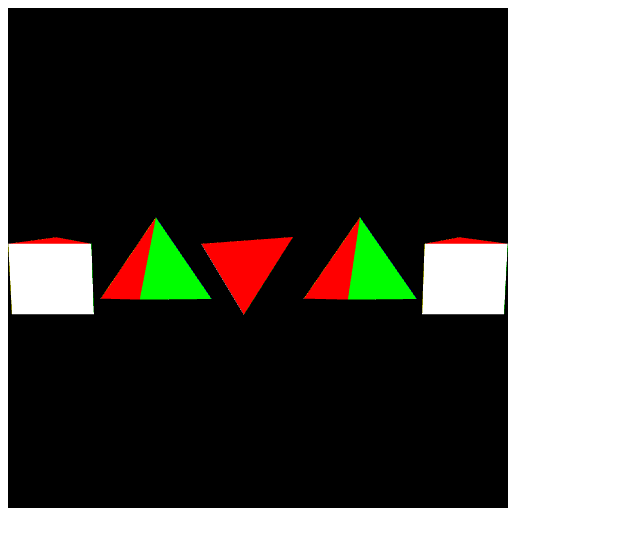
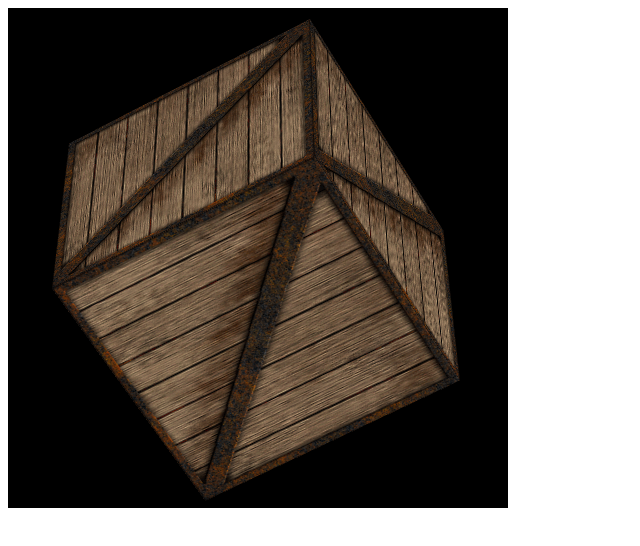
Before and after one commit to jnaglick/webgl, a plain HTML site: page index.html in a window 1280 px wide. Shown: the whole page, without its empty margins (0-640 px from the left). Drawn offline with Linux system fonts and the light colour scheme.

Commit message:
map crate texture to cube

```diff
--- a/index.html
+++ b/index.html
@@ -8,25 +8,28 @@
 <script id="shader-fs" type="x-shader/x-fragment">
     precision mediump float;
 
-    varying vec4 vColor;
+    uniform sampler2D uSampler;
+
+    varying vec2 vTextureCoord;
 
     void main(void) {
-        gl_FragColor = vColor;
+        gl_FragColor = texture2D(uSampler, vTextureCoord);
+        //gl_FragColor = vec4(1.0, 0.0, 1.0, 0.3);
     }
 </script>
 
 <script id="shader-vs" type="x-shader/x-vertex">
+    uniform mat4 uMVMatrix;
     uniform mat4 uPMatrix;
-    uniform mat4 uMVMatrix;
 
-    attribute vec4 aVertexColor;
     attribute vec3 aVertexPosition;
+    attribute vec2 aTextureCoord;
 
-    varying vec4 vColor;
+    varying vec2 vTextureCoord;
 
     void main(void) {
-        vColor = aVertexColor;
         gl_Position = uPMatrix * uMVMatrix * vec4(aVertexPosition, 1.0);
+        vTextureCoord = aTextureCoord;
     }
 </script>
 
@@ -58,7 +61,7 @@
         gl.useProgram(shaderProgram);
 
         gl.enableVertexAttribArray(gl.getAttribLocation(shaderProgram, "aVertexPosition"));
-        gl.enableVertexAttribArray(gl.getAttribLocation(shaderProgram, "aVertexColor"));
+        gl.enableVertexAttribArray(gl.getAttribLocation(shaderProgram, "aTextureCoord"));
 
         return shaderProgram;
     }
@@ -80,94 +83,101 @@
         gl.bufferData(gl.ARRAY_BUFFER, data, gl.STATIC_DRAW);
     }
 
-    function createPyramidFigure(gl, translation, rotation, animateFn) {
-        // triangles position
-        var trianglesPositionBuffer = createArrayBuffer(gl, {
-            itemSize: 3,
-            numItems: 12,
-            glDrawMode: gl.TRIANGLES
+    function setElementArrayBufferData(gl, buffer, data) {
+        gl.bindBuffer(gl.ELEMENT_ARRAY_BUFFER, buffer);
+        gl.bufferData(gl.ELEMENT_ARRAY_BUFFER, data, gl.STATIC_DRAW);
+    }
+
+    function createCubeFigure(gl, translation, rotation, animateFn) {
+        // position buffer
+        var cubePositionBuffer = createArrayBuffer(gl, {
+            itemSize: 3
         });
-        setArrayBufferData(gl, trianglesPositionBuffer, new Float32Array([
+        setArrayBufferData(gl, cubePositionBuffer, new Float32Array([
             // Front face
-             0.0,  1.0,  0.0,
             -1.0, -1.0,  1.0,
              1.0, -1.0,  1.0,
-            // Right face
-             0.0,  1.0,  0.0,
+             1.0,  1.0,  1.0,
+            -1.0,  1.0,  1.0,
+            // Back face
+            -1.0, -1.0, -1.0,
+            -1.0,  1.0, -1.0,
+             1.0,  1.0, -1.0,
+             1.0, -1.0, -1.0,
+            // Top face
+            -1.0,  1.0, -1.0,
+            -1.0,  1.0,  1.0,
+             1.0,  1.0,  1.0,
+             1.0,  1.0, -1.0,
+            // Bottom face
+            -1.0, -1.0, -1.0,
+            -1.0, -1.0,  1.0,
              1.0, -1.0,  1.0,
              1.0, -1.0, -1.0,
-            // Back face
-             0.0,  1.0,  0.0,
+            // Right face
              1.0, -1.0, -1.0,
+             1.0,  1.0, -1.0,
+             1.0,  1.0,  1.0,
+             1.0, -1.0,  1.0,
+            // Left face
             -1.0, -1.0, -1.0,
-            // Left face
-             0.0,  1.0,  0.0,
-            -1.0, -1.0, -1.0,
-            -1.0, -1.0,  1.0
+            -1.0, -1.0,  1.0,
+            -1.0,  1.0,  1.0,
+            -1.0,  1.0, -1.0,
         ]));
 
-        // triangles color
-        var trianglesColorBuffer = createArrayBuffer(gl, {
-            itemSize: 4
+        // texture buffer
+        var cubeTextureBuffer = createArrayBuffer(gl, {
+            itemSize: 2
         });
-        setArrayBufferData(gl, trianglesColorBuffer, new Float32Array([
+        setArrayBufferData(gl, cubeTextureBuffer, new Float32Array([
             // Front face
-            1.0, 0.0, 0.0, 1.0,
-            1.0, 0.0, 0.0, 1.0,
-            1.0, 0.0, 0.0, 1.0,
+            0.0, 0.0,
+            1.0, 0.0,
+            1.0, 1.0,
+            0.0, 1.0,
+            // Back face
+            1.0, 0.0,
+            1.0, 1.0,
+            0.0, 1.0,
+            0.0, 0.0,
+            // Top face
+            0.0, 1.0,
+            0.0, 0.0,
+            1.0, 0.0,
+            1.0, 1.0,
+            // Bottom face
+            0.0, 1.0,
+            0.0, 0.0,
+            1.0, 0.0,
+            1.0, 1.0,
             // Right face
-            0.0, 1.0, 0.0, 1.0,
-            0.0, 1.0, 0.0, 1.0,
-            0.0, 1.0, 0.0, 1.0,
-            // Back face
-            0.0, 0.0, 1.0, 1.0,
-            0.0, 0.0, 1.0, 1.0,
-            0.0, 0.0, 1.0, 1.0,
+            1.0, 0.0,
+            1.0, 1.0,
+            0.0, 1.0,
+            0.0, 0.0,
             // Left face
-            1.0, 1.0, 0.0, 1.0,
-            1.0, 1.0, 0.0, 1.0,
-            1.0, 1.0, 0.0, 1.0,
+            0.0, 0.0,
+            1.0, 0.0,
+            1.0, 1.0,
+            0.0, 1.0,
         ]));
 
-        // triangles buffer obj
-        var trianglesBuffers = {
-            position: trianglesPositionBuffer,
-            color: trianglesColorBuffer
-        };
-
-        // bottom square position
-        var squarePositionBuffer = createArrayBuffer(gl, {
-            itemSize: 3,
-            numItems: 4,
-            glDrawMode: gl.TRIANGLE_STRIP
+        // index buffer
+        var cubeIndexBuffer = createArrayBuffer(gl, {
+            numItems: 36
         });
-        setArrayBufferData(gl, squarePositionBuffer, new Float32Array([
-            -1.0, -1.0,  -1.0,
-             1.0, -1.0,  -1.0,
-            -1.0, -1.0,  1.0,
-             1.0, -1.0,  1.0,
+        setElementArrayBufferData(gl, cubeIndexBuffer, new Uint16Array([
+            0, 1, 2,      0, 2, 3,    // Front face
+            4, 5, 6,      4, 6, 7,    // Back face
+            8, 9, 10,     8, 10, 11,  // Top face
+            12, 13, 14,   12, 14, 15, // Bottom face
+            16, 17, 18,   16, 18, 19, // Right face
+            20, 21, 22,   20, 22, 23  // Left face
         ]));
 
-        // bottom square color
-        var squareColorBuffer = createArrayBuffer(gl, {
-            itemSize: 4
-        });
-        setArrayBufferData(gl, squareColorBuffer, new Float32Array([
-             1.0, 1.0, 1.0, 1.0,
-             1.0, 1.0, 1.0, 1.0,
-             1.0, 1.0, 1.0, 1.0,
-             1.0, 1.0, 1.0, 1.0
-        ]));
-
-        // square buffer obj
-        var squareBuffers = {
-            position: squarePositionBuffer,
-            color: squareColorBuffer
-        };
-
-        // finally, the pyramid figure
         return {
-            buffers: [trianglesBuffers, squareBuffers],
+            buffers: [{position: cubePositionBuffer, texture: cubeTextureBuffer, index: cubeIndexBuffer}],
             translation: translation,
             rotation: rotation,
             animate: animateFn
@@ -177,28 +187,22 @@
     function initFigures(gl) {
         var figures = [];
 
-        animateX = function() {
+        var nullFn = function(){};
+
+        var rotateFn = function() {
             this.rotation.x = this.rotation.x == 360 ? 0 : this.rotation.x + 1;
-        };
-        animateY = function() {
-            this.rotation.y = this.rotation.y == 360 ? 0 : this.rotation.y + 1;
-        };
-        animateZ = function() {
-            this.rotation.z = this.rotation.z == 360 ? 0 : this.rotation.z + 1;
+            this.rotation.y = this.rotation.y == 360 ? 0 : this.rotation.y + 2;
+            //this.rotation.z = this.rotation.z == 360 ? 0 : this.rotation.z + 1;
         };
 
-        figures.push(createPyramidFigure(gl, [5.0, 0.0, -70.0], {x: 0, y: 0, z: 0}, animateX));
-        figures.push(createPyramidFigure(gl, [2.5, 0.0, -70.0], {x: 0, y: 0, z: 0}, animateY));
-        figures.push(createPyramidFigure(gl, [0.0, 0.0, -70.0], {x: 0, y: 0, z: 0}, animateZ));
-        figures.push(createPyramidFigure(gl, [-2.5, 0.0, -70.0], {x: 0, y: 0, z: 0}, animateY));
-        figures.push(createPyramidFigure(gl, [-5.0, 0.0, -70.0], {x: 0, y: 0, z: 0}, animateX));
+        figures.push(createCubeFigure(gl, [0.0, 0.0, -20.0], {x: 0.0, y: 0.0, z: 0.0}, rotateFn));
 
         return figures;
     }
 
 
 
-    function drawScene(gl, shaderProgram, figures, viewportWidth, viewportHeight) {
+    function drawScene(gl, shaderProgram, figures, texture, viewportWidth, viewportHeight) {
         // set up viewport and clear
         gl.viewport(0, 0, viewportWidth, viewportHeight);
         gl.clear(gl.COLOR_BUFFER_BIT | gl.DEPTH_BUFFER_BIT);
@@ -221,18 +225,24 @@
 
             // draw buffers
             figure.buffers.forEach(function(buffer) {
-                // set color attrib
-                var color = buffer.color;
-                gl.bindBuffer(gl.ARRAY_BUFFER, color);
-                gl.vertexAttribPointer(gl.getAttribLocation(shaderProgram, "aVertexColor"), color.itemSize, gl.FLOAT, false, 0, 0);
+                // set position attrib
+                var positionBuffer = buffer.position;
+                gl.bindBuffer(gl.ARRAY_BUFFER, positionBuffer);
+                gl.vertexAttribPointer(gl.getAttribLocation(shaderProgram, "aVertexPosition"), positionBuffer.itemSize, gl.FLOAT, false, 0, 0);
 
-                // set position attrib
-                var position = buffer.position;
-                gl.bindBuffer(gl.ARRAY_BUFFER, position);
-                gl.vertexAttribPointer(gl.getAttribLocation(shaderProgram, "aVertexPosition"), position.itemSize, gl.FLOAT, false, 0, 0);
+                // set texture attrib
+                var textureBuffer = buffer.texture;
+                gl.bindBuffer(gl.ARRAY_BUFFER, textureBuffer);
+                gl.vertexAttribPointer(gl.getAttribLocation(shaderProgram, "aTextureCoord"), textureBuffer.itemSize, gl.FLOAT, false, 0, 0);
+
+                // bind to texture (lol changeme)
+                gl.activeTexture(gl.TEXTURE0);
+                gl.bindTexture(gl.TEXTURE_2D, texture);
+                gl.uniform1i(gl.getUniformLocation(shaderProgram, "uSampler"), 0);
 
                 // draw
-                gl.drawArrays(position.glDrawMode, 0, position.numItems);
+                gl.bindBuffer(gl.ELEMENT_ARRAY_BUFFER, buffer.index);
+                gl.drawElements(gl.TRIANGLES, buffer.index.numItems, gl.UNSIGNED_SHORT, 0);
             });
         });
     }
@@ -243,14 +253,30 @@
         });
     }
 
+    function loadTexture(gl) {
+        var t = gl.createTexture();
+        t.image = new Image();
+        t.image.onload = function() {
+            gl.bindTexture(gl.TEXTURE_2D, t);
+            gl.pixelStorei(gl.UNPACK_FLIP_Y_WEBGL, true);
+            gl.texImage2D(gl.TEXTURE_2D, 0, gl.RGBA, gl.RGBA, gl.UNSIGNED_BYTE, this);
+            gl.texParameteri(gl.TEXTURE_2D, gl.TEXTURE_MAG_FILTER, gl.LINEAR);
+            gl.texParameteri(gl.TEXTURE_2D, gl.TEXTURE_MIN_FILTER, gl.LINEAR);
+            gl.bindTexture(gl.TEXTURE_2D, null);
+        };
+        t.image.src = "crate.gif";
+        return t;
+    }
+
     function webGlInit() {
         var canvas =  document.getElementById("c");
         var gl = initGl(canvas);
         var shaderProgram = initShaders(gl);
+        var texture = loadTexture(gl);
         var figures = initFigures(gl);
         return function() { // return function to update scene
             animateScene(figures);
-            drawScene(gl, shaderProgram, figures, canvas.width, canvas.height);
+            drawScene(gl, shaderProgram, figures, texture, canvas.width, canvas.height);
         };
     }
 
```
Also changed, not shown: crate.gif (added).
